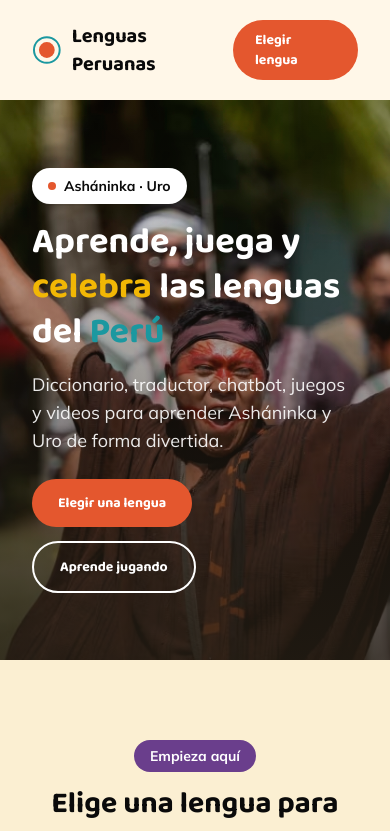
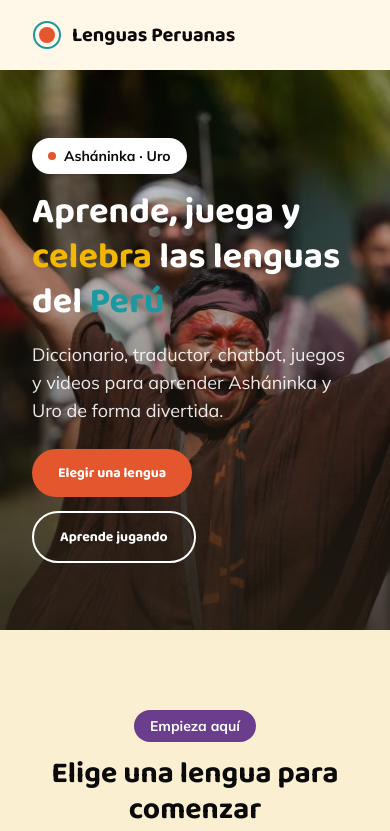
Before and after one commit to ouracademy/living-langs-peru, a Next.js app: page / in a window 390 px wide. Shown: the top 831 px of the page. Built offline with nearby package versions, Linux system fonts and the light colour scheme.

Commit message:
refactor: a to Link tag

```diff
--- a/src/components/header.tsx
+++ b/src/components/header.tsx
@@ -39,12 +39,10 @@ export function HeaderPlataform() {
                 fill="none"
               />
             </svg>
-            <span className="font-bold text-xl">
-              Lenguas Peruanas
-            </span>
+            <span className="font-bold text-xl">Lenguas Peruanas</span>
           </div>
           <nav className="hidden md:flex gap-2.5 list-none">
-            {menuItems.map((item)=> (
+            {menuItems.map((item) => (
               <Link
                 href={item.href}
                 key={item.label}
@@ -79,12 +77,12 @@ export function HeaderPlataform() {
               </a>
             </li> */}
           </nav>
-          <a
+          <Link
             href="#lenguas"
-            className=" font-bold text-sm bg-[#E4572E] text-white px-5.5 py-2.5 rounded-full no-underline hover:bg-[#C7431C]"
+            className="hidden md:inline-block font-bold text-sm bg-[#E4572E] text-white px-5.5 py-2.5 rounded-full no-underline hover:bg-[#C7431C]"
           >
             Elegir lengua
-          </a>
+          </Link>
         </div>
       </header>
       {/* <header className="flex sticky top-0 z-50 w-full border-b bg-background/95 backdrop-blur"> */}
--- a/src/components/help-education.tsx
+++ b/src/components/help-education.tsx
@@ -8,6 +8,7 @@
 //   CardTitle,
 // } from "./ui/card";
 import { BookOpen, FolderOpen, Gamepad2 } from "lucide-react";
+import Link from "next/link";
 
 const educationI = [
   {
@@ -59,9 +60,9 @@ export function HelpEducation() {
                 <h3 className="text-2xl font-bold">
                   {item.title}
                 </h3>
-                <a href="#" className="text-white font-bold underline text-sm">
+                <Link href="#" className="text-white font-bold underline text-sm">
                   {item.linkText}
-                </a>
+                </Link>
               </div>
             ))}
 
--- a/src/components/language.tsx
+++ b/src/components/language.tsx
@@ -1,3 +1,4 @@
+import Link from "next/link";
 
 
 const nativeLanguages = [
@@ -44,12 +45,9 @@ export default function Language() {
               <p className=" opacity-95 max-w-[34ch] mb-4">
                 {language.overview}
               </p>
-              <a
-                href="#"
-                className="self-start bg-white text-[#241D14] font-bold px-5.5 py-2.5 rounded-full no-underline "
-              >
+              <Link href="#" className="self-start bg-white text-[#241D14] font-bold px-5.5 py-2.5 rounded-full no-underline">
                 {language.explore}
-              </a>
+              </Link>
             </div>
           ))}
         </div>
--- a/src/components/resources.tsx
+++ b/src/components/resources.tsx
@@ -1,4 +1,5 @@
 import { BookMarked, Languages, Info, Paperclip } from "lucide-react";
+import Link from "next/link";
 
 const resources = [
   {
@@ -58,20 +59,18 @@ export default function Resources() {
                   >
                     <Icon className="w-6 h-6 text-white" />
                   </div>
-                  <h3 className="font-bold text-lg mb-1.5">
-                    {resource.title}
-                  </h3>
+                  <h3 className="font-bold text-lg mb-1.5">{resource.title}</h3>
                   <p className="text-sm text-[#4A4130] mb-3.5">
                     {resource.text}
                   </p>
                 </div>
                 <div>
-                  <a
+                  <Link
                     href="#"
                     className="font-bold text-sm text-[#241D14] no-underline border-b-2 border-[#F2B705]"
                   >
                     {resource.cta}
-                  </a>
+                  </Link>
                 </div>
               </div>
             );
```
Lines whose indentation alone changed are shown as unchanged.
